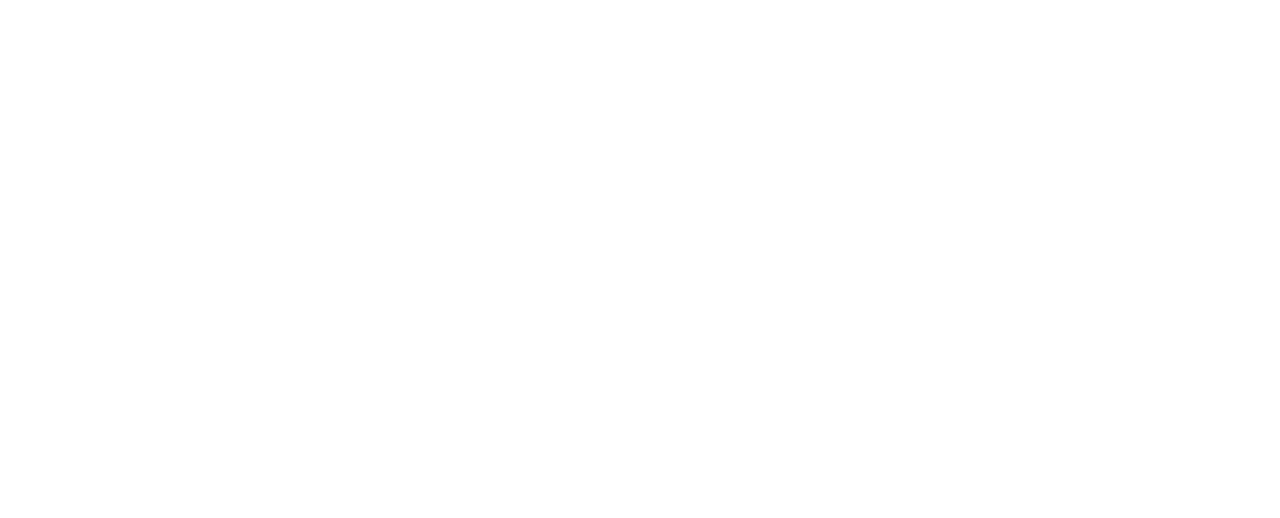
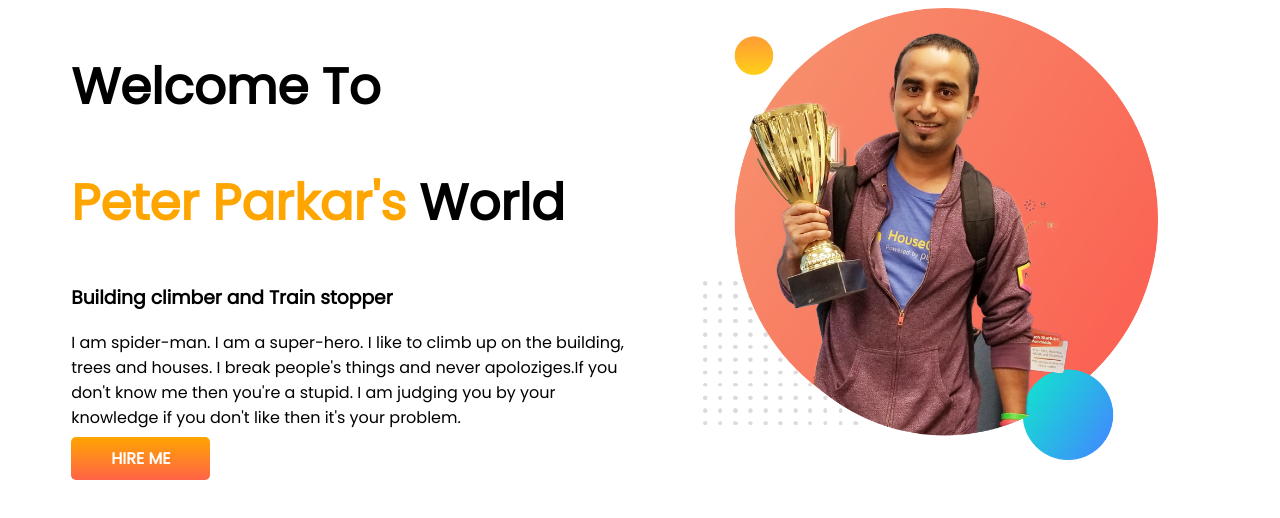
Before and after one commit to asif2508/asif-s-portfolio, a plain HTML site: page index.html in a window 1280 px wide. Drawn offline with Linux system fonts and the light colour scheme.

Commit message:
first commit

```diff
--- a/index.html
+++ b/index.html
@@ -5,9 +5,23 @@
     <meta http-equiv="X-UA-Compatible" content="IE=edge">
     <meta name="viewport" content="width=device-width, initial-scale=1.0">
     <title>asif's portfolio</title>
+    <link rel="preconnect" href="https://fonts.googleapis.com">
+    <link rel="preconnect" href="https://fonts.gstatic.com" crossorigin>
+    <link href="https://fonts.googleapis.com/css2?family=Poppins&display=swap" rel="stylesheet">
     <link rel="stylesheet" href="style.css">
 </head>
 <body>
-
+    <section>
+        <div class="half-width">
+            <h1>Welcome To</h1>
+            <h1><span class="orange-color">Peter Parkar's</span> World</h1>
+            <h3>Building climber and Train stopper</h3>
+            <p>I am spider-man. I am a super-hero. I like to climb up on the building, trees and houses. I break people's things and never apoloziges.If you don't know me then you're a stupid. I am judging you by your knowledge if you don't like then it's your problem. </p>
+            <a class="fb-button" href="https://www.facebook.com/rakibulhasan.asif.9" target="_blank" rel="noopener noreferrer">HIRE ME</a>
+        </div>
+        <div class="half-width">
+            <img src="images/jhankar.png" alt="">
+        </div>
+    </section>
 </body>
 </html>
--- a/style.css
+++ b/style.css
@@ -0,0 +1,28 @@
+body{
+    font-family: 'Poppins', sans-serif;
+}
+h1{
+    font-size: 50px;
+}
+.orange-color{
+    color: orange;
+}
+section{
+    display: flex;
+}
+.half-width{
+    width: 50%;
+    padding-left: 5%;
+}
+.half-width img{
+    width:80%;
+}
+.fb-button{
+    text-decoration: none;
+    background-image: linear-gradient(orange, tomato);
+    color: white;
+    padding: 10px 40px;
+    border: 1px;
+    border-radius: 5px;
+    font-weight: bold;
+}
```
Also changed, not shown: images/dream-bg.png (added), images/exp-bg.png (added), images/jhankar.png (added), images/jhankar2.png (added), images/my-bg.png (added), images/my-bg2.png (added), images/top-banner.png (added), jhankar.png (added), me-removebg-preview.png (added), me.jpg (added), trophy-removebg-preview.png (added), 7 other files.
